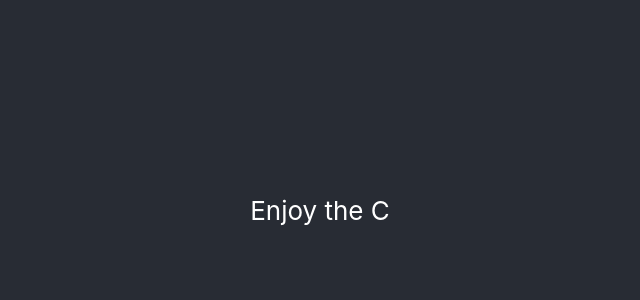
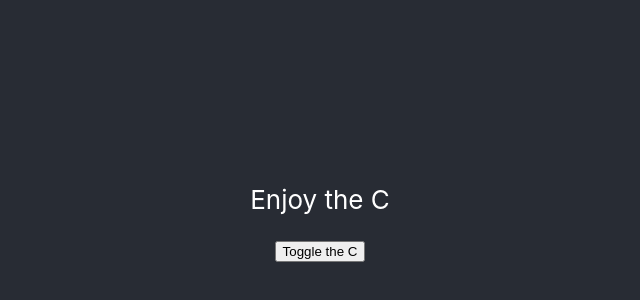
Before and after one commit to NessaTeal/ambient-randomusic, a React (Create React App) app: page / in a window 1280 px wide. Shown: the part 190-490 px from the top of the page, without its empty margins (320-960 px from the left). Built offline with nearby package versions, Linux system fonts and the light colour scheme.

Commit message:
Add button to toggle music

```diff
--- a/src/App.tsx
+++ b/src/App.tsx
@@ -1,25 +1,24 @@
-import React from 'react';
+import React, { Component } from 'react';
 import { Synth, Transport } from 'tone';
 import './App.css';
 
-function App() {
-  var synth = new Synth().toMaster();
+function App(): JSX.Element {
+  const synth = new Synth().toDestination();
 
-  function triggerSynth(time: string | number){
+  function triggerSynth(time: string | number) {
     //the time is the sample-accurate time of the event
-    synth.triggerAttackRelease('C4', '8n', time)
+    synth.triggerAttackRelease('C2', '8n', time);
   }
-
   //schedule a few notes
-  Transport.schedule(triggerSynth, "0")
-  Transport.loopEnd = "1m";
+  Transport.schedule(triggerSynth, '0');
+  Transport.loopEnd = '1m';
   Transport.loop = true;
-  Transport.toggle();
 
   return (
     <div className="App">
       <header className="App-header">
-        Enjoy the C
+        <p>Enjoy the C</p>
+        <button onClick={() => Transport.toggle()}>Toggle the C</button>
       </header>
     </div>
   );
```
